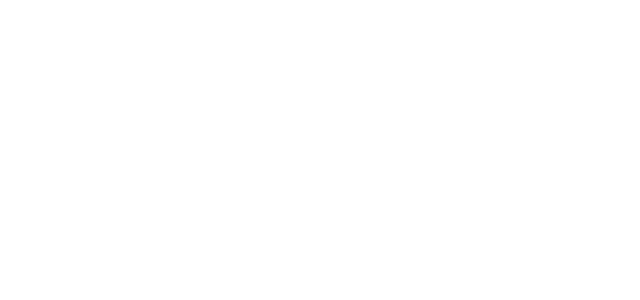
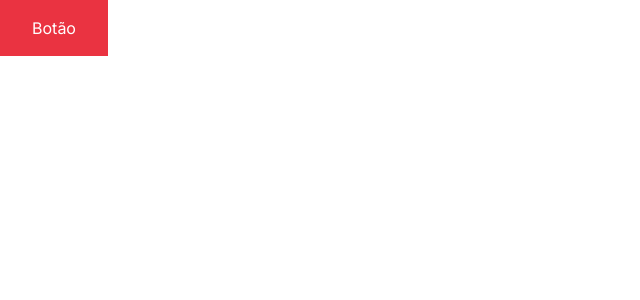
Before and after one commit to Paulo-Mikhael/barbershop, a Next.js app: page / in a window 1280 px wide. Shown: the top 300 px of the page, without its empty margins (0-640 px from the left). Built offline with nearby package versions, Linux system fonts and the light colour scheme.

Commit message:
Button component

```diff
--- /dev/null
+++ b/app/components/Button/index.tsx
@@ -0,0 +1,22 @@
+import clsx from "clsx";
+import { ReactNode } from "react";
+
+export default function Button({ children, variant = "primary", full = false }: { children: ReactNode, variant?: "primary" | "outlined", full?: boolean }) {
+  return (
+    <button
+      className={
+        clsx(
+          "cursor-pointer",
+          {
+            "px-8 py-4": !full,
+            "w-full h-full": full,
+            "bg-brand-default text-typo-100 hover:bg-brand-dark active:bg-brand-darker focus:bg-brand-bright disabled:bg-typo-400": variant == "primary",
+            "border-brand-default border-2 text-brand-default hover:border-brand-dark hover:text-brand-dark active:border-brand-darker active:text-brand-darker focus:border-brand-bright focus:text-brand-bright disabled:border-typo-400 disabled:text-typo-400": variant == "outlined"
+          }
+        )
+      }
+    >
+      {children}
+    </button>
+  );
+}
--- a/app/page.tsx
+++ b/app/page.tsx
@@ -1,5 +1,9 @@
+import Button from "./components/Button";
+
 export default function Home() {
   return (
-    <></>
+    <Button>
+      Botão
+    </Button>
   );
 }
--- a/biome.json
+++ b/biome.json
@@ -7,12 +7,19 @@
   },
   "files": {
     "ignoreUnknown": true,
-    "includes": ["**", "!node_modules", "!.next", "!dist", "!build"]
+    "includes": [
+      "**",
+      "!node_modules",
+      "!.next",
+      "!dist",
+      "!build"
+    ]
   },
   "formatter": {
     "enabled": true,
     "indentStyle": "space",
-    "indentWidth": 2
+    "indentWidth": 2,
+    "lineWidth": 80
   },
   "linter": {
     "enabled": true,
--- a/package.json
+++ b/package.json
@@ -10,6 +10,7 @@
     "format": "biome format --write"
   },
   "dependencies": {
+    "clsx": "^2.1.1",
     "next": "16.2.10",
     "react": "19.2.4",
     "react-dom": "19.2.4"
```
Also changed, not shown: 1 other file (tests, documents, lock files or other folders).
